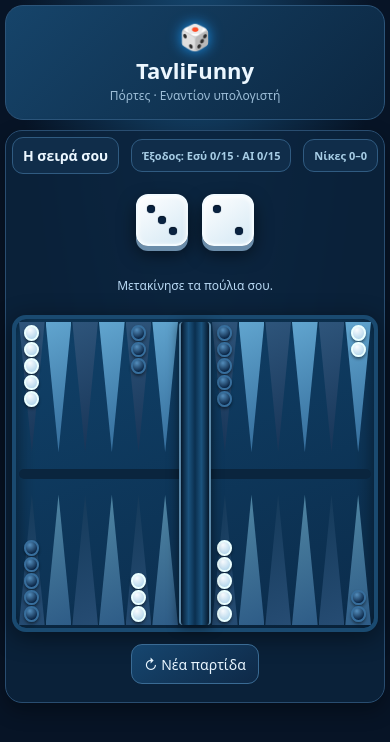
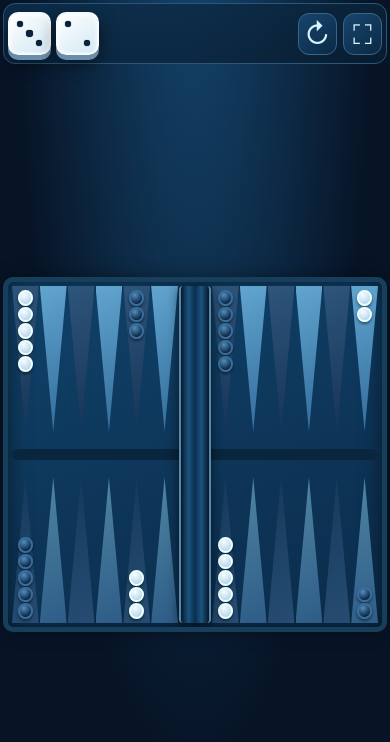
Before and after one commit to seemsfunny21/tavlifunny, a plain HTML site: page index.html in a window 390 px wide. Drawn offline with Linux system fonts and the light colour scheme.

Commit message:
Redesign Tavli for immersive mobile board with fullscreen toggle

```diff
--- a/index.html
+++ b/index.html
@@ -65,14 +65,77 @@ h1{font-size:clamp(22px,5vw,28px);margin:2px}.subtitle{font-size:12px;color:#9cb
  .discs{max-height:125px;margin-top:3px}.bottom .discs{margin-bottom:3px}
 }
 
-</style></head><body><main class="shell"><header class="hero"><div class="badge">🎲</div><h1>TavliFunny</h1><p class="subtitle">Πόρτες · Εναντίον υπολογιστή</p></header>
-<section class="panel">
-<div class="topstrip"><div class="chip" id="turn">Η σειρά σου</div><div class="chip small" id="off">Εσύ 0/15 · AI 0/15</div><div class="chip small" id="score">Νίκες 0–0</div></div>
-<div id="dice" class="dice" aria-label="Ζάρια"></div>
+
+/* Immersive, mobile-first tavli: board uses the available iframe/fullscreen viewport. */
+html,body{width:100%;height:100%;overflow:hidden}
+.shell{max-width:none;width:100%;height:100vh;height:100dvh;min-height:0;margin:0;padding:max(3px,env(safe-area-inset-top)) max(3px,env(safe-area-inset-right)) max(3px,env(safe-area-inset-bottom)) max(3px,env(safe-area-inset-left));display:flex;flex-direction:column}
+.panel{width:100%;height:100%;min-height:0;min-width:0;margin:0;padding:0;border:0;border-radius:0;box-shadow:none;background:transparent;display:flex;flex:1;flex-direction:column;gap:4px}
+.gamebar{flex:none;min-height:62px;display:flex;align-items:center;justify-content:space-between;gap:6px;padding:2px 6px;background:linear-gradient(160deg,#0d304fdd,#091d31d9);border:1px solid #2d577a;border-radius:12px}
+.gamebar .dice{min-height:0;flex:none;justify-content:flex-start;gap:12px}
+.gamebar .die{width:50px;height:50px;padding:8px;border-radius:10px}
+.gamebar .controls{margin:0;gap:6px;flex:none}
+.tool{width:46px;height:46px;border:1px solid #37668b;color:#d9f4ff;border-radius:11px;background:linear-gradient(145deg,#17456d,#0b2a45);font-size:27px;line-height:1;display:grid;place-items:center;padding:0}
+.tool:focus-visible,.move-btn:focus-visible{outline:2px solid #79d7ff;outline-offset:2px}
+.tool:active{background:#2072ad}
+.board-wrap{flex:1;min-height:0;min-width:0;height:auto;padding:4px;border:5px solid #173e5b;border-radius:10px;overflow:hidden;box-shadow:inset 0 0 22px #0008,0 0 18px #0006}
+.board{height:100%;min-height:0;width:100%;grid-template-columns:repeat(6,minmax(0,1fr)) minmax(29px,40px) repeat(6,minmax(0,1fr));grid-template-rows:repeat(2,minmax(0,1fr));column-gap:2px;row-gap:6px;align-content:stretch}
+.point{min-height:0;overflow:hidden}
+.discs{max-height:calc(50dvh - 36px);margin-top:4px;gap:1px}
+.bottom .discs{margin:0 0 4px}
+.disc{width:clamp(16px,5dvh,30px);height:clamp(16px,5dvh,30px);min-height:0;border-width:1.5px;flex:none}
+.bar-disc{width:min(92%,28px);height:clamp(15px,4.6dvh,27px);flex:none}
+.bar-hit{padding:3px 1px}
+.topstrip,.message{position:absolute!important;width:1px!important;height:1px!important;padding:0!important;margin:-1px!important;overflow:hidden!important;clip:rect(0,0,0,0)!important;white-space:nowrap!important;border:0!important}
+.move-choices{flex:1;min-width:0;display:flex;align-items:center;justify-content:center;gap:5px;flex-wrap:wrap}
+.move-choices[hidden]{display:none}
+.move-btn{min-height:39px;padding:7px 10px;border-radius:10px;border:1px solid #59a5e9;color:#def4ff;background:linear-gradient(150deg,#22588a,#0a3459);font-size:12px;white-space:nowrap;font-weight:800}
+.move-btn.double{border-color:#ffce72;color:#ffefcd;background:linear-gradient(145deg,#72502a,#3b2e29)}
+.point.legal-double:after{content:"";position:absolute;inset:3px;z-index:-1;border:2px solid #ffd16b;box-shadow:0 0 14px #ffcd69a1;border-radius:5px}
+.point.legal-both:after{content:"";position:absolute;inset:3px;z-index:-1;border:2px solid #70d8ff;border-right-color:#ffc565;border-bottom-color:#ffc565;box-shadow:0 0 11px #4dcdff75,0 0 13px #ffd17173;border-radius:5px}
+.point.legal .step-tag,.point.legal-double .step-tag,.point.legal-both .step-tag{position:absolute;z-index:2;top:50%;left:50%;transform:translate(-50%,-50%);min-width:20px;height:20px;padding:1px 2px;border-radius:50%;background:#0b3d63ee;color:#dbf7ff;box-shadow:0 1px 6px #0008;border:1px solid #71d7fb;display:grid;place-items:center;font-size:12px;font-weight:900;pointer-events:none}
+.point.legal-double .step-tag{background:#5e401e;border-color:#ffd376;color:#fff0ca}
+.point.legal-both .step-tag{background:linear-gradient(125deg,#166a9c 0 49%,#966b2a 51%);border-color:#e1cf9e;color:#fff}
+@media(orientation:landscape){
+ .shell{padding:2px max(3px,env(safe-area-inset-right)) 2px max(3px,env(safe-area-inset-left))}
+ .panel{gap:3px}
+ .gamebar{min-height:51px;height:51px;padding:2px 7px}
+ .gamebar .die{width:42px;height:42px;padding:6px}
+ .tool{width:41px;height:41px;font-size:24px}
+ .board-wrap{border-width:4px;padding:2px}
+ .board{grid-template-columns:repeat(6,minmax(0,1fr)) minmax(31px,44px) repeat(6,minmax(0,1fr));grid-template-rows:repeat(2,minmax(0,1fr));gap:5px 3px}
+ .disc{height:clamp(14px,5.4dvh,28px);width:clamp(14px,5.4dvh,28px)}
+ .bar-disc{height:clamp(14px,4.9dvh,26px);width:min(92%,28px)}
+ .discs{max-height:calc(50dvh - 38px);margin-top:3px}
+ .bottom .discs{margin:0 0 3px}
+}
+@media(orientation:portrait){
+ .board-wrap{flex:0 1 auto;height:min(calc(100vw * .91),calc(100dvh - 72px));min-height:230px;max-height:540px;margin:auto 0}
+ .board{grid-template-rows:repeat(2,minmax(0,1fr));grid-template-columns:repeat(6,minmax(0,1fr)) minmax(26px,32px) repeat(6,minmax(0,1fr));gap:6px 1px}
+ .disc{width:clamp(15px,4vw,24px);height:clamp(15px,4vw,24px)}
+ .bar-disc{width:min(91%,23px);height:clamp(15px,4vw,23px)}
+ .gamebar{min-height:61px}
+}
+@media(max-width:390px){
+ .gamebar{padding-inline:4px;gap:3px}
+ .gamebar .dice{gap:5px}
+ .gamebar .die{width:43px;height:43px;padding:7px}
+ .tool{width:39px;height:42px}
+ .move-btn{font-size:11px;padding:6px}
+}
+
+</style></head><body><main class="shell">
+<section class="panel" aria-label="TavliFunny — Πόρτες">
+<div class="gamebar">
+  <div id="dice" class="dice" aria-label="Ζάρια"></div>
+  <div id="moveChoices" class="move-choices" hidden aria-label="Διάλεξε κίνηση με ένα ή δύο ζάρια"></div>
+  <div class="controls">
+    <button class="tool" id="new" type="button" aria-label="Νέα παρτίδα" title="Νέα παρτίδα">↻</button>
+    <button class="tool" id="fullscreen" type="button" aria-label="Πλήρης οθόνη" title="Πλήρης οθόνη">⛶</button>
+  </div>
+</div>
+<div class="board-wrap"><div class="board" id="board"><div class="center-bar" id="centerBar" aria-label="Μπάρα με χτυπημένα πούλια"><div class="bar-hit" id="barC" role="img" aria-label="Μπλε χτυπημένα πούλια: 0"></div><button class="bar-hit" id="barH" type="button" aria-label="Λευκά χτυπημένα πούλια: 0" disabled></button></div></div></div>
+<div class="topstrip" aria-hidden="true"><span id="turn">Η σειρά σου</span><span id="off">Εσύ 0/15 · AI 0/15</span><span id="score">Νίκες 0–0</span></div>
 <p class="message" id="message" role="status" aria-live="polite">Τα ζάρια ρίχνονται αυτόματα.</p>
-<div class="board-wrap"><div class="board" id="board"><div class="center-bar" id="centerBar" aria-label="Κεντρική μπάρα για χτυπημένα πούλια"><div class="bar-hit" id="barC" role="img" aria-label="Μπλε χτυπημένα πούλια: 0"></div><button class="bar-hit" id="barH" type="button" aria-label="Λευκά χτυπημένα πούλια: 0" disabled></button></div></div></div>
-<div class="controls"><button class="btn" id="new">↻ Νέα παρτίδα</button></div>
-
 </section></main>
 <script>
 (function(){
```
